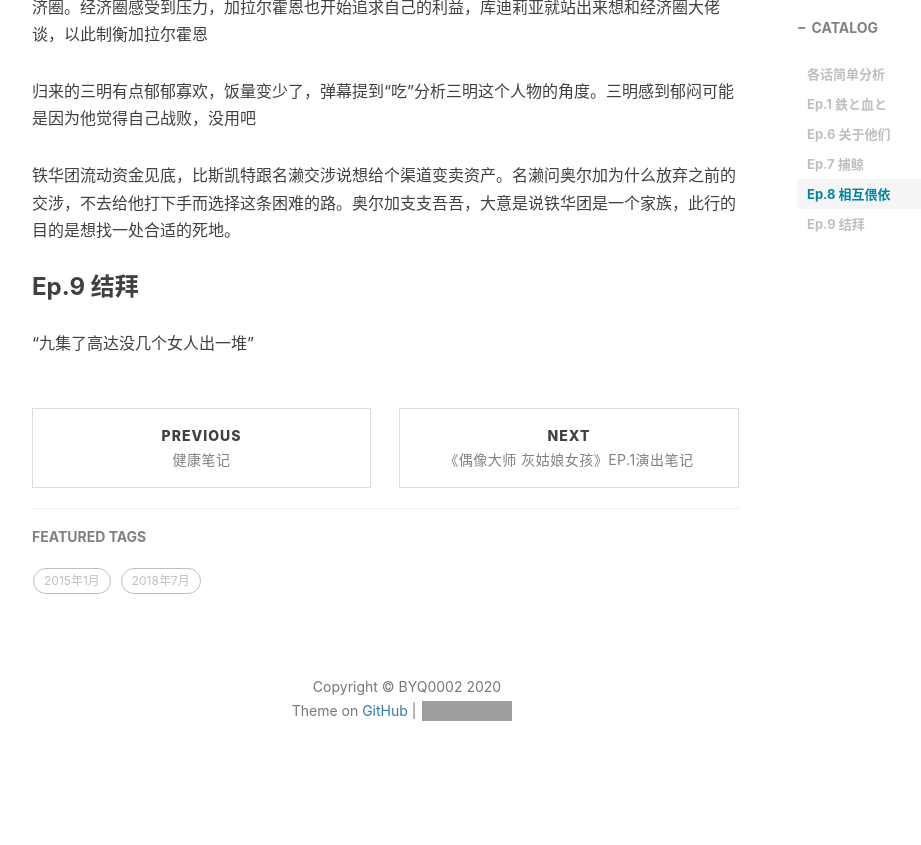
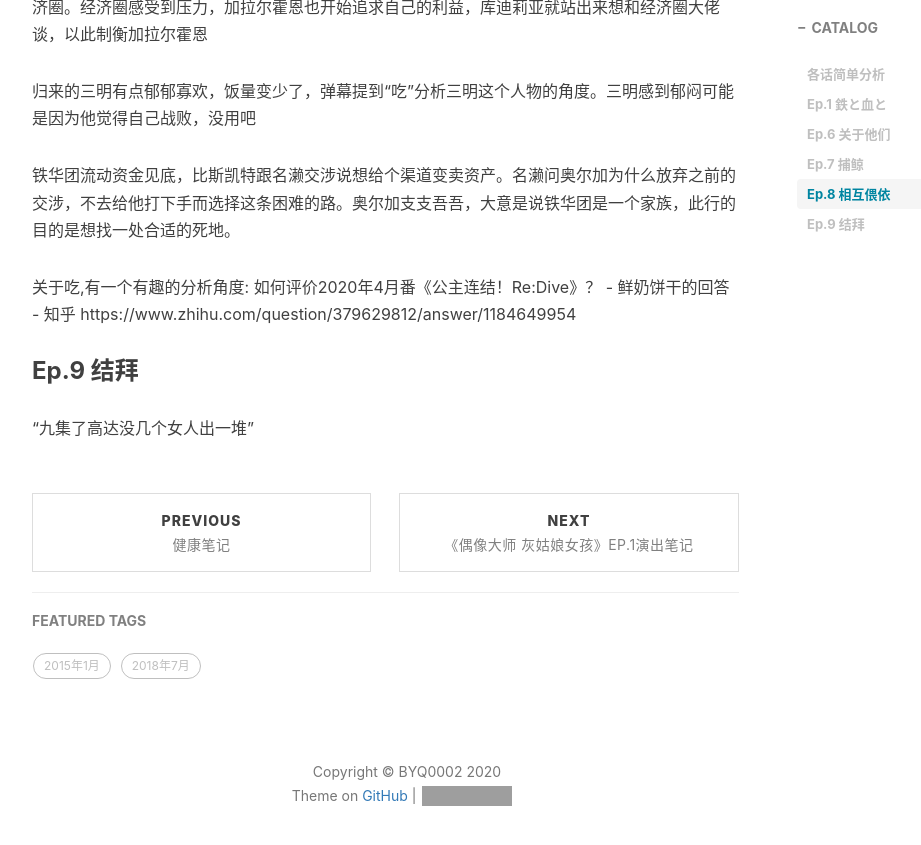
Before and after one commit to BYQ0002/BYQ0002.github.io, a Jekyll site: the page built from _posts/2020-01-12-《机动战士高达 铁血的奥尔芬斯》观影随笔.md, in a window 1280 px wide and 900 px high, scrolled down 1679 px. Shown: the top 845 px of the window, without its empty margins (233-1154 px from the left). Built offline with Jekyll 4.4.1, drawn with Linux system fonts in a browser that asks for light colours; nearby versions of some CDN libraries; comment, search, counter and statistics services are not loaded; before the commit the page ends 2494 px from its top, so only the background shows below that; grey boxes are pictures that could not be loaded.

Commit message:
Update 2020-01-12-《机动战士高达 铁血的奥尔芬斯》观影随笔.md

```diff
--- a/_posts/2020-01-12-《机动战士高达 铁血的奥尔芬斯》观影随笔.md
+++ b/_posts/2020-01-12-《机动战士高达 铁血的奥尔芬斯》观影随笔.md
@@ -48,6 +48,10 @@ tags:                                             #标签
 
 铁华团流动资金见底，比斯凯特跟名濑交涉说想给个渠道变卖资产。名濑问奥尔加为什么放弃之前的交涉，不去给他打下手而选择这条困难的路。奥尔加支支吾吾，大意是说铁华团是一个家族，此行的目的是想找一处合适的死地。
 
+关于吃,有一个有趣的分析角度:
+如何评价2020年4月番《公主连结！Re:Dive》？ - 鲜奶饼干的回答 - 知乎
+https://www.zhihu.com/question/379629812/answer/1184649954
+
 ### Ep.9 结拜
 
 “九集了高达没几个女人出一堆”
```
